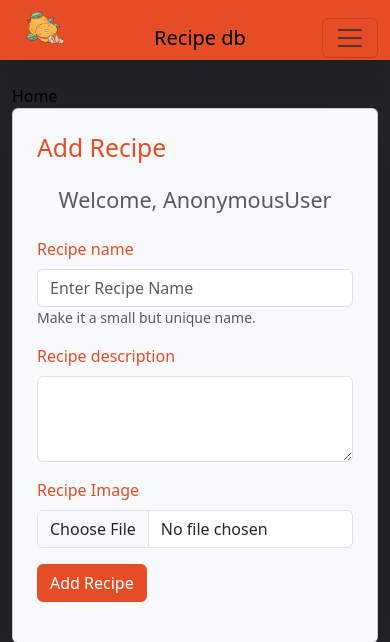
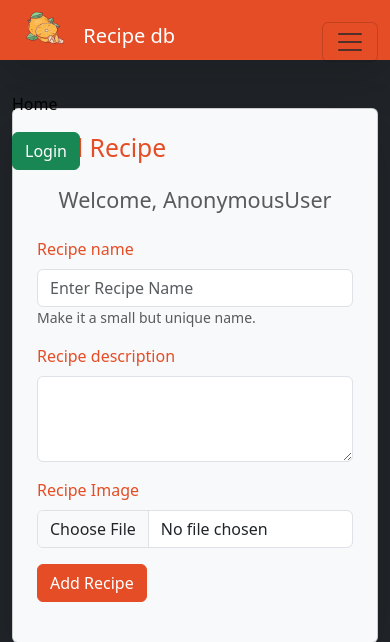
Before and after one commit to vaibhav-rm/Recipe-App, a Django app: template home/templates/home/index.html in a window 390 px wide, after a click that opens the changed part. Shown: the top 642 px of the page. Run offline with Django 3.2, Linux system fonts and the light colour scheme; the template is opened without the code that fills it, so the values that code supplies are empty.

Commit message:
fixed nav hamburger and db file

```diff
--- a/home/templates/home/base.html
+++ b/home/templates/home/base.html
@@ -4,12 +4,10 @@
 	  <meta charset="UTF-8">
   <meta name="keywords" content="HTML, CSS, JavaScript">
   <meta name="description" content="Recipe App">
-  <meta name="author" content="John Doe">
+  <meta name="author" content="Vaibhav Rathod">
   <meta http-equiv="refresh" content="30">
   <meta name="viewport" content="width=device-width, initial-scale=1, shrink-to-fit=no">
 	    <link href="https://cdn.jsdelivr.net/npm/bootstrap@5.3.2/dist/css/bootstrap.min.css" rel="stylesheet" integrity="sha384-T3c6CoIi6uLrA9TneNEoa7RxnatzjcDSCmG1MXxSR1GAsXEV/Dwwykc2MPK8M2HN" crossorigin="anonymous">
-	    <link rel="stylesheet" href="https://cdn.jsdelivr.net/npm/bootstrap@5.3.2/dist/css/bootstrap.min.css" integrity="sha384-T3c6CoIi6uLrA9TneNEoa7RxnatzjcDSCmG1MXxSR1GAsXEV/Dwwykc2MPK8M2HN" crossorigin="anonymous">
-<script src="https://cdn.jsdelivr.net/npm/bootstrap@5.3.2/dist/js/bootstrap.bundle.min.js" integrity="sha384-C6RzsynM9kWDrMNeT87bh95OGNyZPhcTNXj1NW7RuBCsyN/o0jlpcV8Qyq46cDfL" crossorigin="anonymous"></script>
 	</head>
 	<style>
     body {
@@ -28,24 +26,26 @@
     }
 
 
+
 </style>
 	<body class="bg-dark">
 		<nav class="navbar shadow-lg primary-orange">
   <div class="container-fluid">
-	  <a class="navbar-brand" href="#">
-      <img src="/media/receipe/logo.png" alt="..." height="66" width="66" class="">
-    </a>
-    <a class="navbar-brand" href="#">Recipe db</a>
+        <a class="navbar-brand text-white h1" href="#">
+            <!-- Your Logo/Image Goes Here -->
+	    <img src="/media/receipe/logo.png" alt="Logo" height="66" width="66">
+            Recipe db
+        </a>
         <button class="navbar-toggler" type="button" data-bs-toggle="collapse" data-bs-target="#navbarNav" aria-controls="navbarNav" aria-expanded="false" aria-label="Toggle navigation">
             <span class="navbar-toggler-icon"></span>
         </button>
-        <div class="collapse navbar-collapse" id="navbarNav">
+        <div class="collapse navbar-collapse" id="navbarNav" style="z-index: 1;">
             <ul class="navbar-nav me-auto">
                 <li class="nav-item">
                     <a class="nav-link active" aria-current="page" href="/index/">Home</a>
                 </li>
             </ul>
-            <form class="d-flex">
+            <form class="d-flex" style="z-index: 3;">
                 {% if request.user.is_authenticated %}
                     <input class="form-control me-2 mt-2" name="search" type="search" placeholder="Search" aria-label="Search">
                     <a href="/logout/" class="btn btn-success mt-2" type="logout">Logout</a>
@@ -60,7 +60,5 @@
 		{% endblock %}
 
 	    <script src="https://cdn.jsdelivr.net/npm/bootstrap@5.3.2/dist/js/bootstrap.bundle.min.js" integrity="sha384-C6RzsynM9kWDrMNeT87bh95OGNyZPhcTNXj1NW7RuBCsyN/o0jlpcV8Qyq46cDfL" crossorigin="anonymous"></script>
-	    <script src="https://cdn.jsdelivr.net/npm/@popperjs/core@2.11.8/dist/umd/popper.min.js" integrity="sha384-I7E8VVD/ismYTF4hNIPjVp/Zjvgyol6VFvRkX/vR+Vc4jQkC+hVqc2pM8ODewa9r" crossorigin="anonymous"></script>
-<script src="https://cdn.jsdelivr.net/npm/bootstrap@5.3.2/dist/js/bootstrap.min.js" integrity="sha384-BBtl+eGJRgqQAUMxJ7pMwbEyER4l1g+O15P+16Ep7Q9Q+zqX6gSbd85u4mG4QzX+" crossorigin="anonymous"></script>
 	</body>
 </html>
--- a/home/templates/home/index.html
+++ b/home/templates/home/index.html
@@ -83,6 +83,4 @@
         </div>
     </div>
 </div>
-<!-- Bootstrap JavaScript and Carousel script -->
-<script src="https://cdn.jsdelivr.net/npm/bootstrap@5.3.2/dist/js/bootstrap.bundle.min.js" integrity="sha384-C6RzsynM9kWDrMNeT87bh95OGNyZPhcTNXj1NW7RuBCsyN/o0jlpcV8Qyq46cDfL" crossorigin="anonymous"></script>
 {% endblock %}
```
Also changed, not shown: 1 other file.
